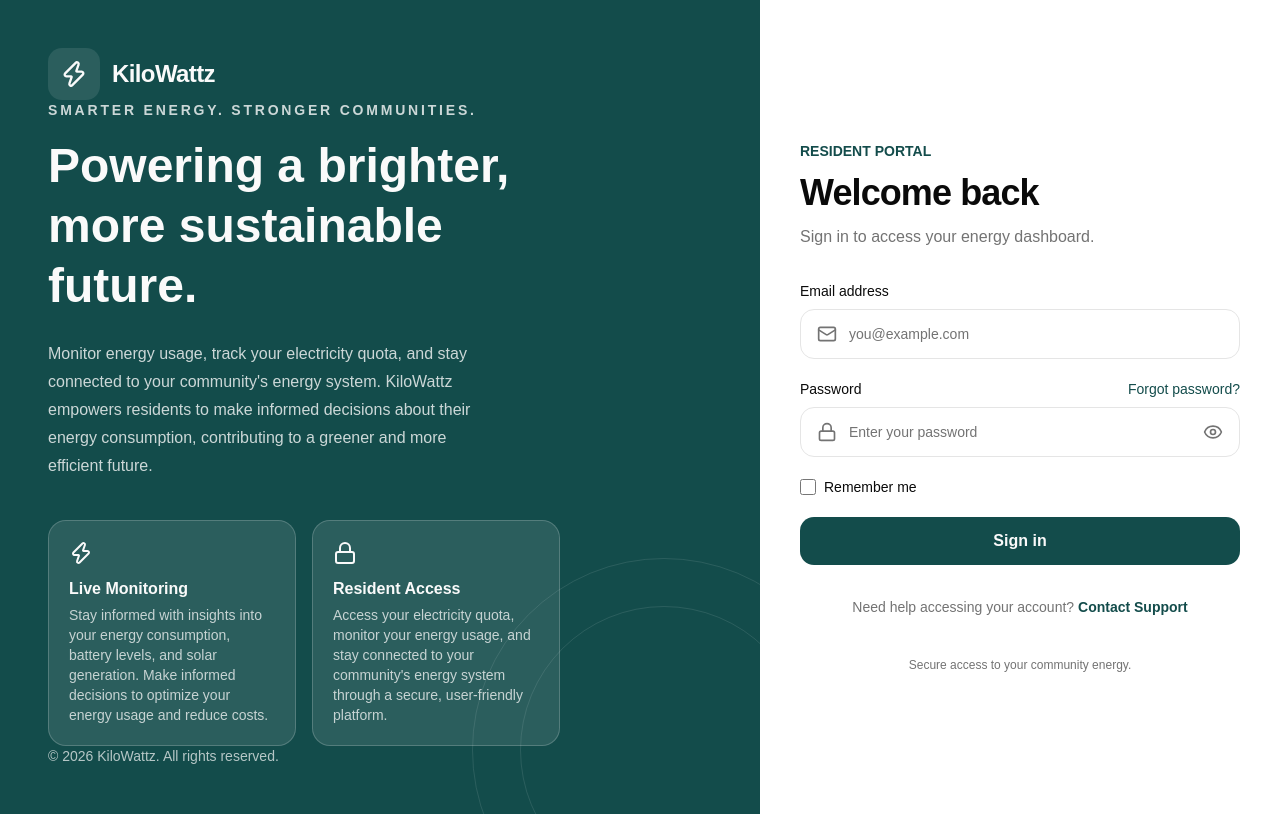
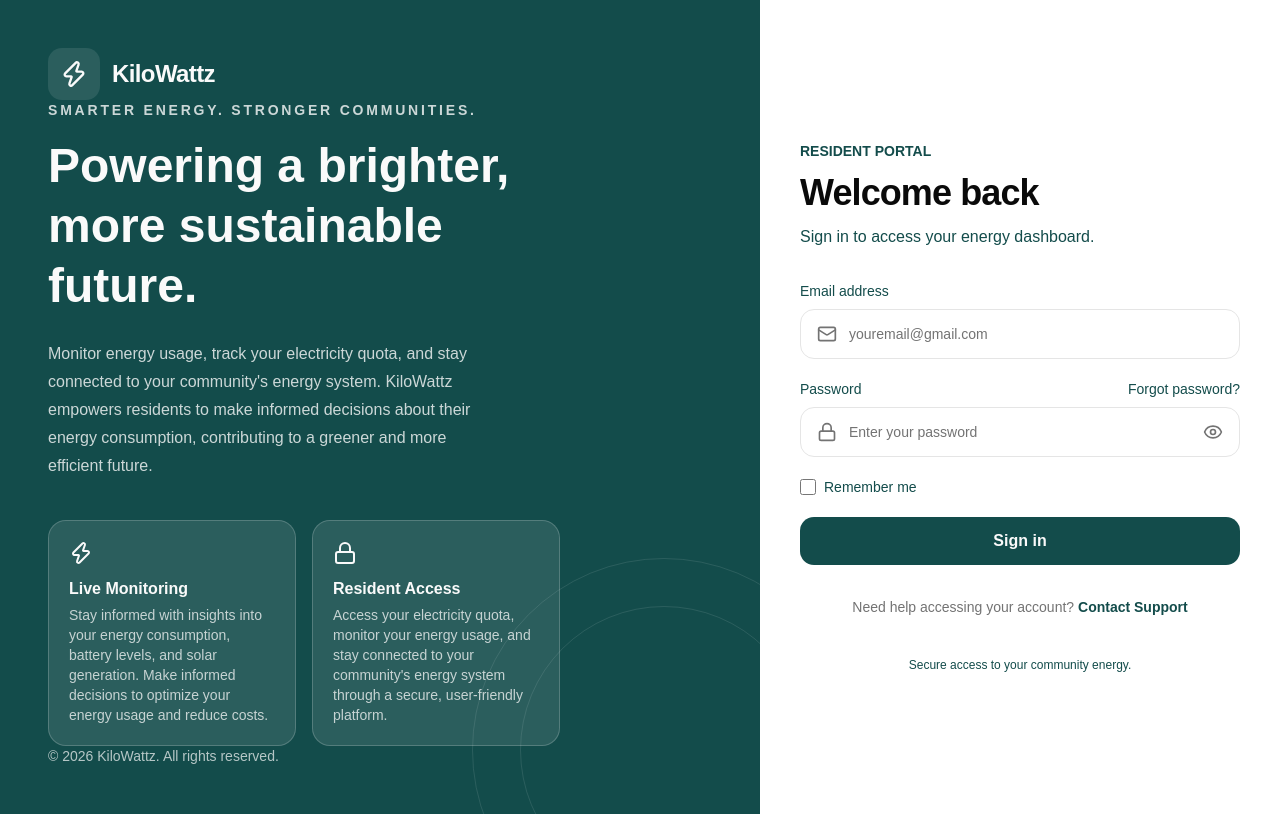
Before and after one commit to Frozyne/KiloWattz, a React (Vite) app in the folder client/: page /login in a window 1280 px wide. Built offline with nearby package versions, Linux system fonts and the light colour scheme; no server answers.

Commit message:
Add fixes and adjustment

```diff
--- a/client/src/pages/public/LoginPage.tsx
+++ b/client/src/pages/public/LoginPage.tsx
@@ -129,7 +129,7 @@ export default function LoginPage() {
               <Zap className="size-6" />
             </div>
 
-            <span className="text-2xl font-bold">KiloWattz</span>
+            <span className="text-2xl font-bold text-primary">KiloWattz</span>
           </div>
 
           {/* Heading */}
@@ -142,7 +142,7 @@ export default function LoginPage() {
               Welcome back
             </h2>
 
-            <p className="mt-3 text-muted-foreground">
+            <p className="mt-3 text-primary">
               Sign in to access your energy dashboard.
             </p>
           </div>
@@ -153,7 +153,7 @@ export default function LoginPage() {
             <div>
               <label
                 htmlFor="email"
-                className="mb-2 block text-sm font-medium"
+                className="mb-2 block text-sm font-medium text-primary"
               >
                 Email address
               </label>
@@ -166,7 +166,7 @@ export default function LoginPage() {
                   name="email"
                   type="email"
                   autoComplete="email"
-                  placeholder="you@example.com"
+                  placeholder="youremail@gmail.com"
                   value={email}
                   onChange={(event) => setEmail(event.target.value)}
                   required
@@ -177,7 +177,7 @@ export default function LoginPage() {
 
             {/* Password */}
             <div>
-              <div className="mb-2 flex items-center justify-between gap-3">
+              <div className="mb-2 flex items-center justify-between gap-3 text-primary">
                 <label
                   htmlFor="password"
                   className="block text-sm font-medium"
@@ -229,7 +229,7 @@ export default function LoginPage() {
             </div>
 
             {/* Remember Me */}
-            <div className="flex items-center gap-2">
+            <div className="flex items-center gap-2 text-primary">
               <input
                 id="remember"
                 name="remember"
@@ -239,7 +239,7 @@ export default function LoginPage() {
 
               <label
                 htmlFor="remember"
-                className="text-sm font-medium text-foreground"
+                className="text-sm font-medium text-primary"
               >
                 Remember me
               </label>
@@ -276,7 +276,7 @@ export default function LoginPage() {
             </a>
           </p>
 
-          <p className="mt-10 text-center text-xs text-muted-foreground">
+          <p className="mt-10 text-center text-xs text-primary">
             Secure access to your community energy.
           </p>
         </div>
```
